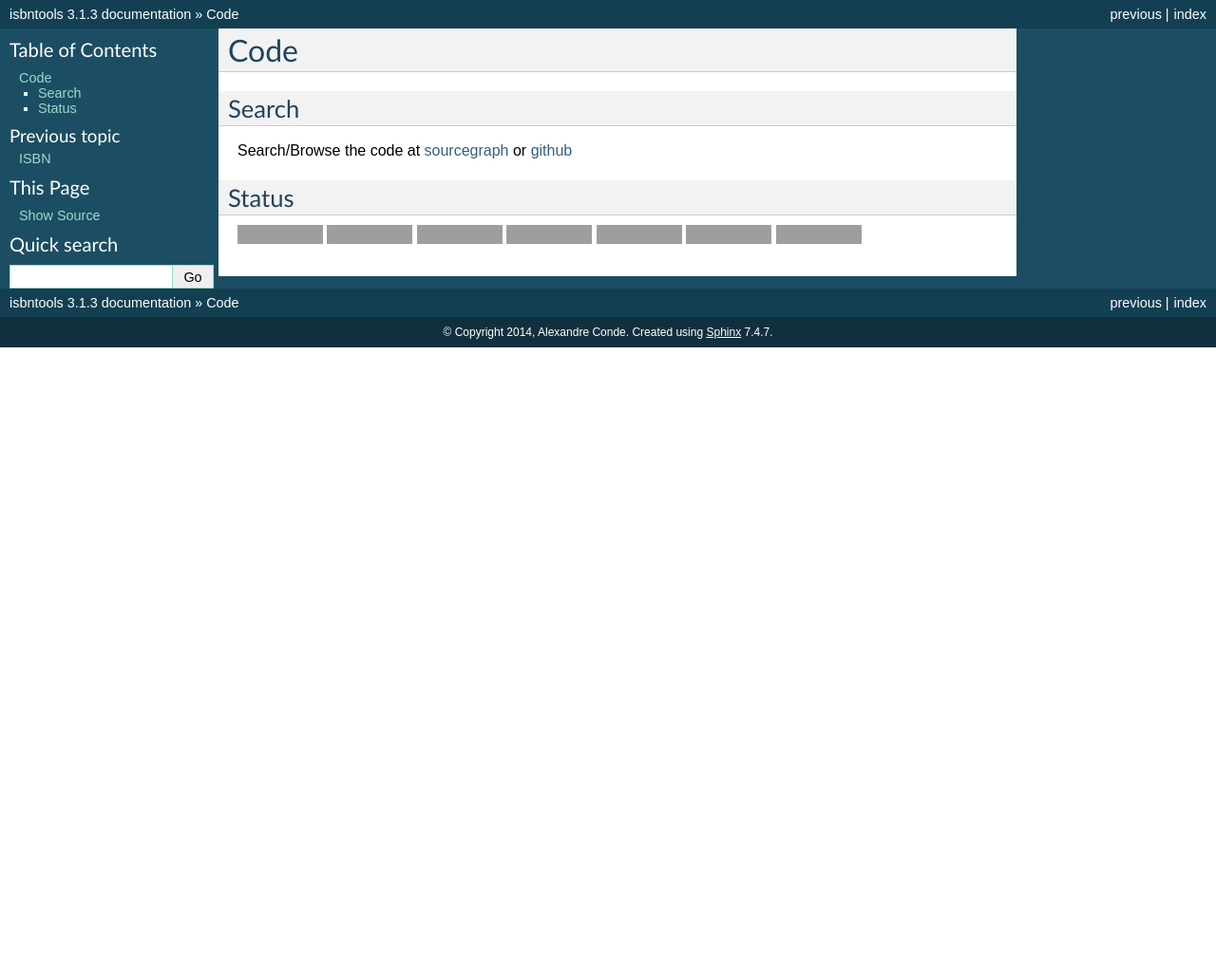
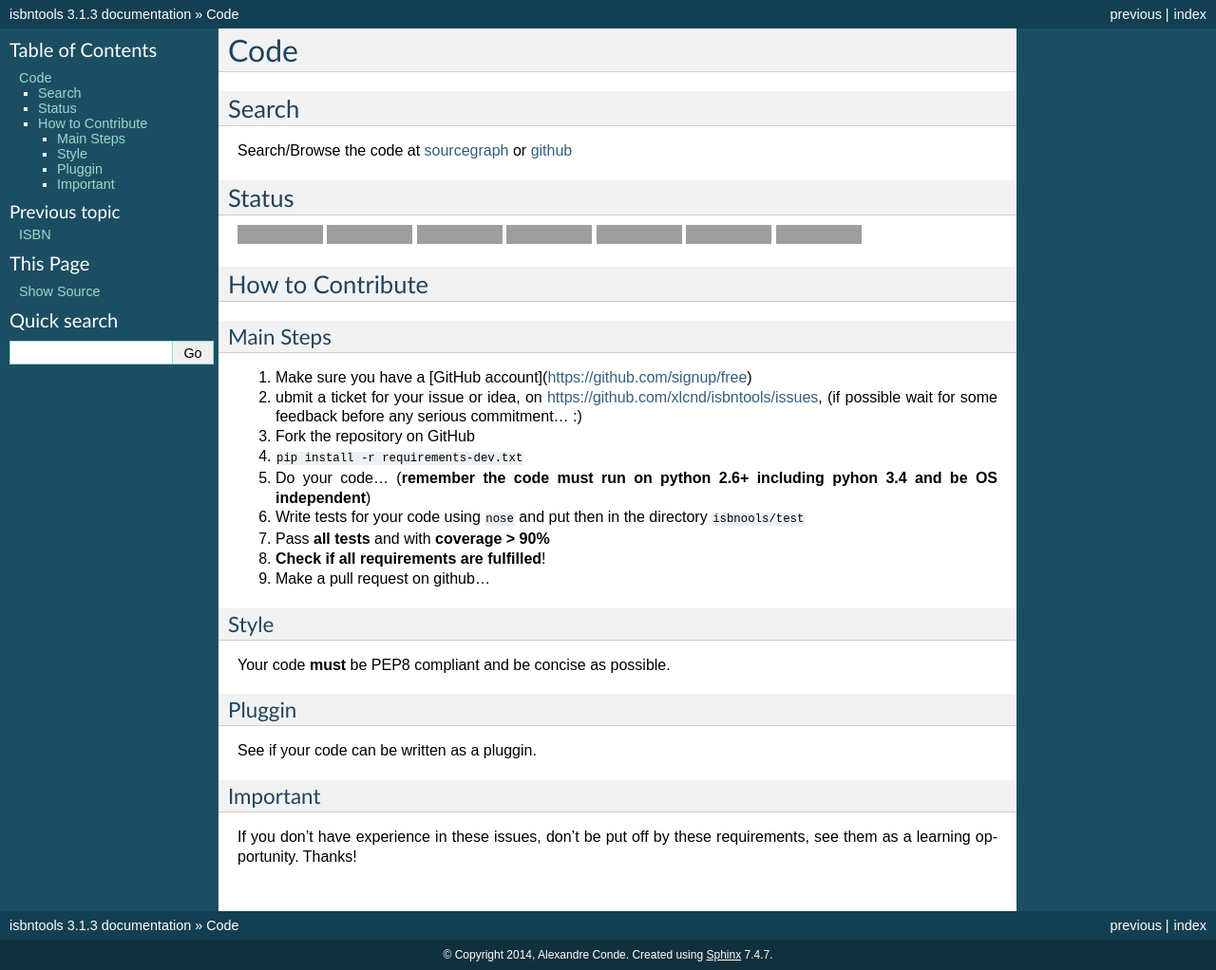
Before and after one commit to xlcnd/isbntools, a Sphinx documentation site: the page built from docs/code.rst, in a window 1280 px wide, cut to the strip 0-1022 px from the top of the page. Shown: the whole strip at 95% size. Built offline with Sphinx 7.4.7, drawn with Linux system fonts in a browser that asks for light colours; before the commit the page ends 900 px from its top, so only the background shows below that; grey boxes are pictures that could not be loaded.

Commit message:
Update code.rst

```diff
--- a/docs/code.rst
+++ b/docs/code.rst
@@ -39,6 +39,50 @@ Status
     :target: https://sourcegraph.com/github.com/xlcnd/isbntools
     :alt: Graph
 
-.. image:: https://travis-ci.org/xlcnd/isbntools.svg?branch=master
+.. image:: https://travis-ci.org/xlcnd/isbntools.png?branch=v3.1.4
     :target: https://travis-ci.org/xlcnd/isbntools
     :alt: Built Status
+
+
+
+
+How to Contribute
+-----------------
+
+Main Steps
+^^^^^^^^^^
+
+1. Make sure you have a [GitHub account](https://github.com/signup/free)
+2. ubmit a ticket for your issue or idea,
+   on https://github.com/xlcnd/isbntools/issues,
+   (if possible wait for some feedback before any serious commitment... :)
+3. Fork the repository on GitHub
+4. ``pip install -r requirements-dev.txt``
+5. Do your code... (**remember the code must run on python 2.6+ including pyhon 3.4
+   and be OS independent**)
+6. Write tests for your code using ``nose`` and put then in the directory ``isbnools/test``
+7. Pass **all tests** and with **coverage > 90%**
+8. **Check if all requirements are fulfilled**!
+9. Make a pull request on github...
+
+
+
+Style
+^^^^^
+
+Your code **must** be PEP8 compliant and be concise as possible.
+
+
+
+Pluggin
+^^^^^^^
+
+See if your code can be written as a pluggin.
+
+
+
+Important
+^^^^^^^^^
+
+If you don't have experience in these issues, don't be put off by these requirements,
+see them as a learning opportunity. Thanks!
```
